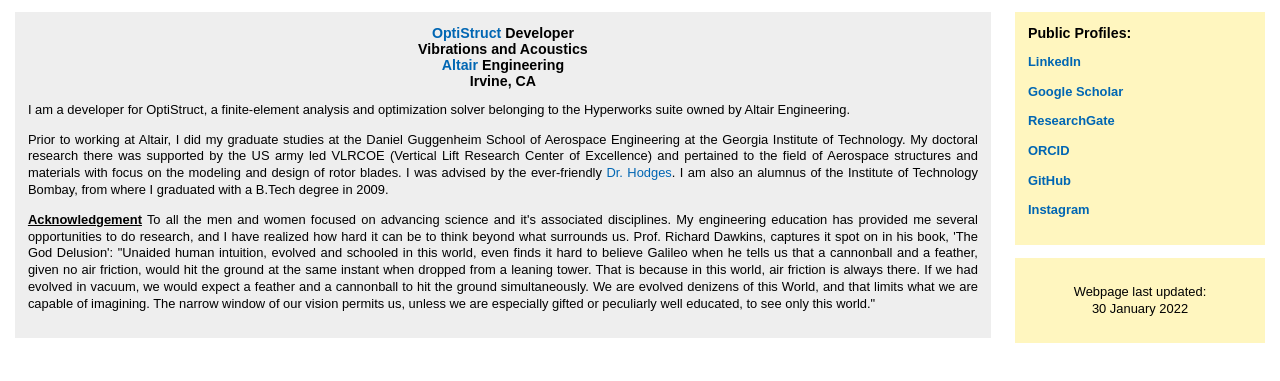
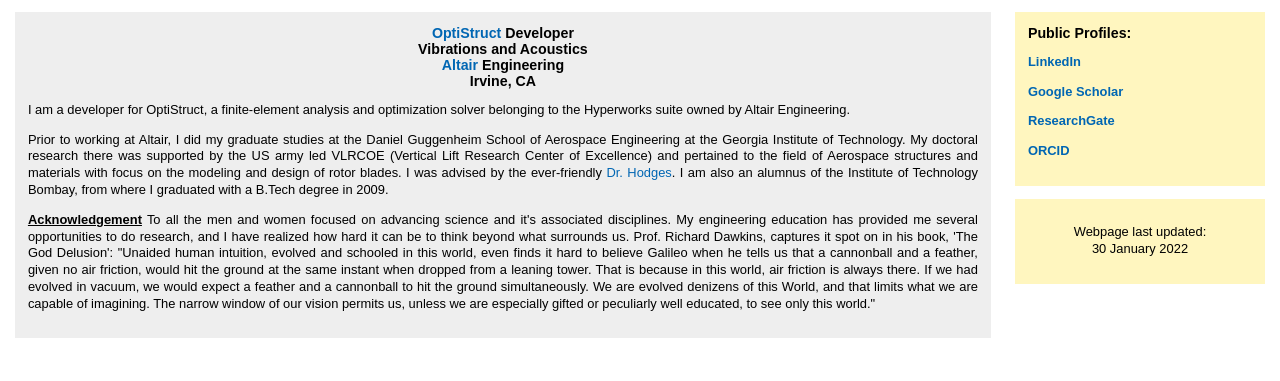
Before and after one commit to ranurag87/ranurag87.github.io, a plain HTML site: page index.html in a window 1280 px wide. Shown: the part 111-492 px from the top of the page. Drawn offline with Linux system fonts and the light colour scheme.

Commit message:
Update index.html

```diff
--- a/index.html
+++ b/index.html
@@ -43,8 +43,6 @@ opportunities to do research, and I have realized how hard it can be to think be
 			<p><b><a href="https://scholar.google.com/citations?user=43sY0r4AAAAJ&hl=en&oi=ao">Google Scholar</a></b><br></p>
 			<p><b><a href="https://www.researchgate.net/profile/Anurag_Rajagopal">ResearchGate</a></b><br></p>
 			<p><b><a href="https://orcid.org/0000-0002-7454-5199">ORCID</a></b><br></p>
-			<p><b><a href="https://ranurag87.github.io">GitHub</a></b><br></p>
-			<p><b><a href="https://www.instagram.com/anuragrajagopal7/">Instagram</a></b><br></p>
 	</div>
 
 	<div class="box">
```
